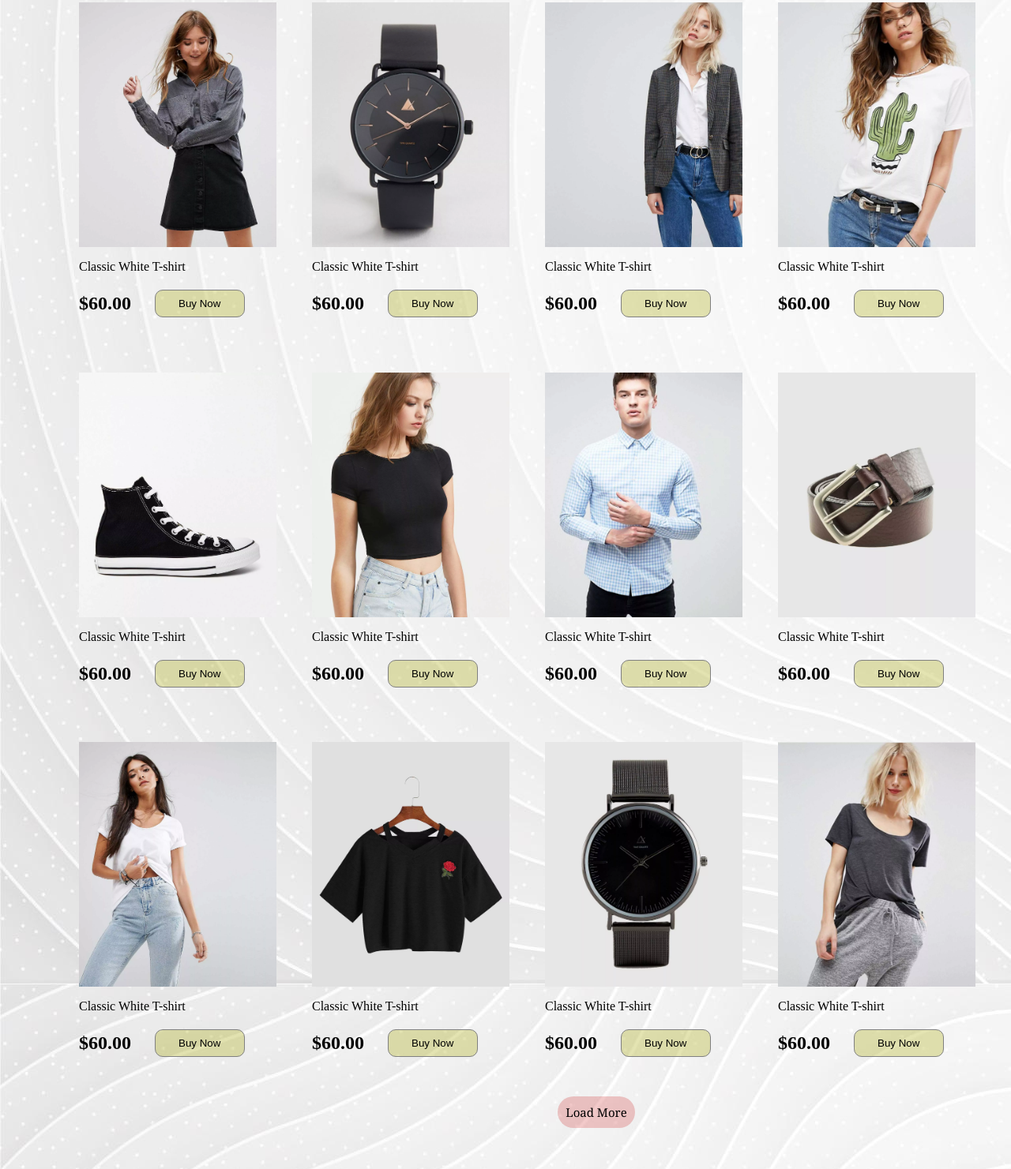
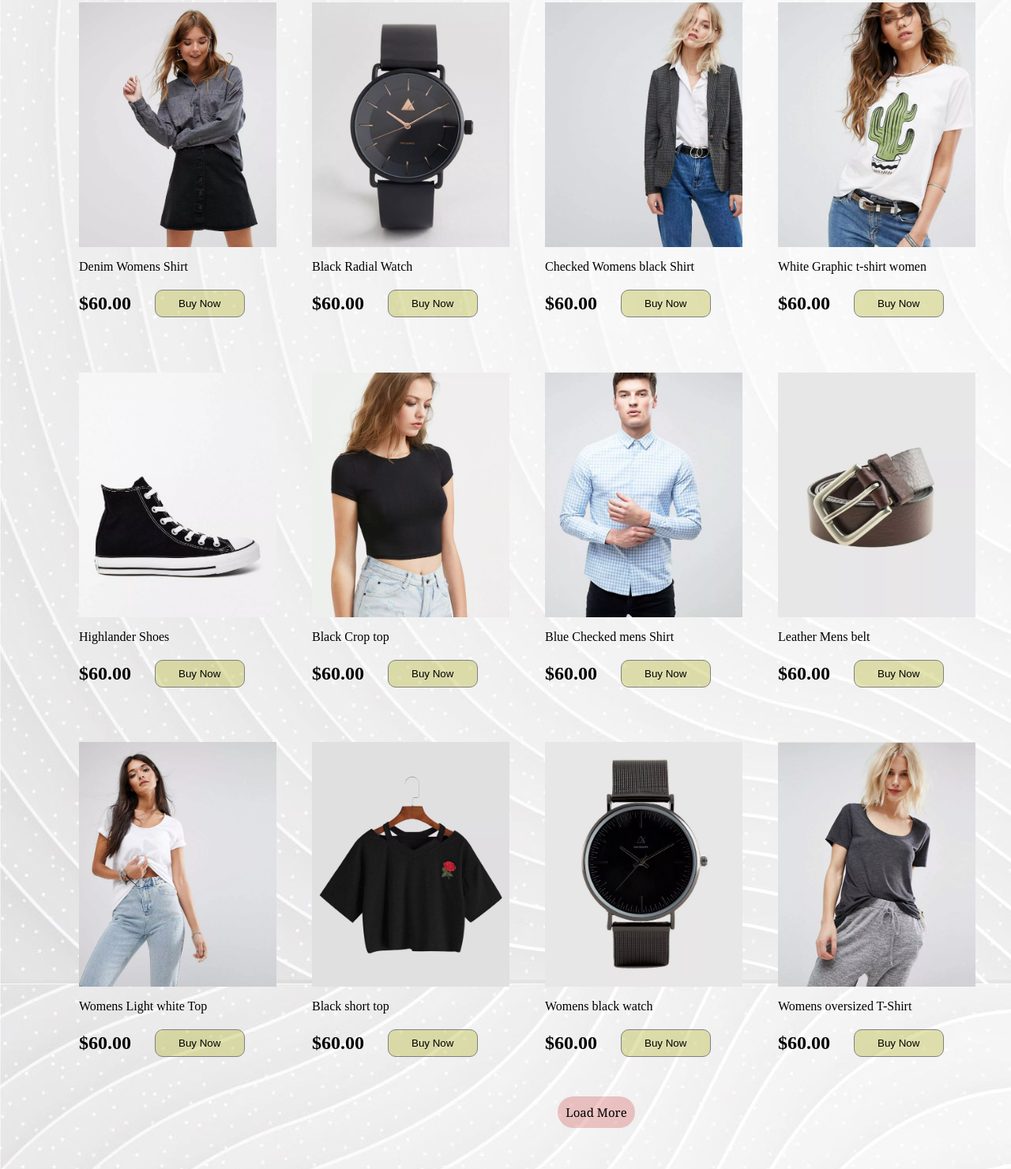
Before and after one commit to karthik-varun/Thistle-Clover, a plain HTML site: page shop.html in a window 1280 px wide. Shown: the part 754-2235 px from the top of the page at 79% size. Drawn offline with nearby package versions, Linux system fonts and the light colour scheme; a web font is replaced by a local one.

Commit message:
webiste completed

```diff
--- a/shop.html
+++ b/shop.html
@@ -63,22 +63,22 @@
     </div>
     <div>
         <div class="container">
-                <div class="fle"><div class="cont1"><img src="./Assets/img/product-01.jpg.webp" alt=""></div><div><p>Classic White T-shirt</p> <h2>$60.00 <button>Buy Now</button></h2> </div></div>
-                <div class="fle"><div class="cont1"><img src="./Assets/img/product-02.jpg.webp" alt=""></div><div><p>Classic White T-shirt</p> <h2>$60.00 <button>Buy Now</button></h2> </div></div>
-                <div class="fle"><div class="cont1"><img src="./Assets/img/product-03.jpg.webp" alt=""></div><div><p>Classic White T-shirt</p> <h2>$60.00 <button>Buy Now</button></h2> </div></div>
-                <div class="fle"><div class="cont1"><img src="./Assets/img/product-04.jpg.webp" alt=""></div><div><p>Classic White T-shirt</p> <h2>$60.00 <button>Buy Now</button></h2> </div></div>
-                <div class="fle"><div class="cont1"><img src="./Assets/img/product-05.jpg.webp" alt=""></div><div><p>Classic White T-shirt</p> <h2>$60.00 <button>Buy Now</button></h2> </div></div>
-                <div class="fle"><div class="cont1"><img src="./Assets/img/product-06.jpg.webp" alt=""></div><div><p>Classic White T-shirt</p> <h2>$60.00 <button>Buy Now</button></h2> </div></div>
-                <div class="fle"><div class="cont1"><img src="./Assets/img/product-07.jpg.webp" alt=""></div><div><p>Classic White T-shirt</p> <h2>$60.00 <button>Buy Now</button></h2> </div></div>
-                <div class="fle"><div class="cont1"><img src="./Assets/img/product-08.jpg.webp" alt=""></div><div><p>Classic White T-shirt</p> <h2>$60.00 <button>Buy Now</button></h2> </div></div>
-                <div class="fle"><div class="cont1"><img src="./Assets/img/product-09.jpg.webp" alt=""></div><div><p>Classic White T-shirt</p> <h2>$60.00 <button>Buy Now</button></h2> </div></div>
-                <div class="fle"><div class="cont1"><img src="./Assets/img/product-10.jpg.webp" alt=""></div><div><p>Classic White T-shirt</p> <h2>$60.00 <button>Buy Now</button></h2> </div></div>
-                <div class="fle"><div class="cont1"><img src="./Assets/img/product-11.jpg.webp" alt=""></div><div><p>Classic White T-shirt</p> <h2>$60.00 <button>Buy Now</button></h2> </div></div>
-                <div class="fle"><div class="cont1"><img src="./Assets/img/product-12.jpg.webp" alt=""></div><div><p>Classic White T-shirt</p> <h2>$60.00 <button>Buy Now</button></h2> </div></div>
-                <div class="fle"><div class="cont1"><img src="./Assets/img/product-13.jpg.webp" alt=""></div><div><p>Classic White T-shirt</p> <h2>$60.00 <button>Buy Now</button></h2> </div></div>
-                <div class="fle"><div class="cont1"><img src="./Assets/img/product-14.jpg.webp" alt=""></div><div><p>Classic White T-shirt</p> <h2>$60.00 <button>Buy Now</button></h2> </div></div>
-                <div class="fle"><div class="cont1"><img src="./Assets/img/product-15.jpg.webp" alt=""></div><div><p>Classic White T-shirt</p> <h2>$60.00 <button>Buy Now</button></h2> </div></div>
-                <div class="fle"><div class="cont1"><img src="./Assets/img/product-16.jpg.webp" alt=""></div><div><p>Classic White T-shirt</p> <h2>$60.00 <button>Buy Now</button></h2> </div></div>
+            <div class="fle"><div class="cont1"><img src="./Assets/img/product-01.jpg.webp" alt=""></div><div><p>Classic White T-shirt</p> <h2>$60.00 <button>Buy Now</button></h2> </div></div>
+            <div class="fle"><div class="cont1"><img src="./Assets/img/product-02.jpg.webp" alt=""></div><div><p>Womens White Shirt</p> <h2>$60.00 <button>Buy Now</button></h2> </div></div>
+            <div class="fle"><div class="cont1"><img src="./Assets/img/product-03.jpg.webp" alt=""></div><div><p>Mens Blue Shirt</p> <h2>$60.00 <button>Buy Now</button></h2> </div></div>
+            <div class="fle"><div class="cont1"><img src="./Assets/img/product-04.jpg.webp" alt=""></div><div><p>Womens Overcoat</p> <h2>$60.00 <button>Buy Now</button></h2> </div></div>
+            <div class="fle"><div class="cont1"><img src="./Assets/img/product-05.jpg.webp" alt=""></div><div><p>Denim Womens Shirt</p> <h2>$60.00 <button>Buy Now</button></h2> </div></div>
+            <div class="fle"><div class="cont1"><img src="./Assets/img/product-06.jpg.webp" alt=""></div><div><p>Black Radial Watch</p> <h2>$60.00 <button>Buy Now</button></h2> </div></div>
+            <div class="fle"><div class="cont1"><img src="./Assets/img/product-07.jpg.webp" alt=""></div><div><p>Checked Womens black Shirt</p> <h2>$60.00 <button>Buy Now</button></h2> </div></div>
+            <div class="fle"><div class="cont1"><img src="./Assets/img/product-08.jpg.webp" alt=""></div><div><p>White Graphic t-shirt women</p> <h2>$60.00 <button>Buy Now</button></h2> </div></div>
+            <div class="fle"><div class="cont1"><img src="./Assets/img/product-09.jpg.webp" alt=""></div><div><p>Highlander Shoes</p> <h2>$60.00 <button>Buy Now</button></h2> </div></div>
+            <div class="fle"><div class="cont1"><img src="./Assets/img/product-10.jpg.webp" alt=""></div><div><p>Black Crop top</p> <h2>$60.00 <button>Buy Now</button></h2> </div></div>
+            <div class="fle"><div class="cont1"><img src="./Assets/img/product-11.jpg.webp" alt=""></div><div><p>Blue Checked mens Shirt</p> <h2>$60.00 <button>Buy Now</button></h2> </div></div>
+            <div class="fle"><div class="cont1"><img src="./Assets/img/product-12.jpg.webp" alt=""></div><div><p>Leather Mens belt</p> <h2>$60.00 <button>Buy Now</button></h2> </div></div>
+            <div class="fle"><div class="cont1"><img src="./Assets/img/product-13.jpg.webp" alt=""></div><div><p>Womens Light white Top</p> <h2>$60.00 <button>Buy Now</button></h2> </div></div>
+            <div class="fle"><div class="cont1"><img src="./Assets/img/product-14.jpg.webp" alt=""></div><div><p>Black short top</p> <h2>$60.00 <button>Buy Now</button></h2> </div></div>
+            <div class="fle"><div class="cont1"><img src="./Assets/img/product-15.jpg.webp" alt=""></div><div><p>Womens black watch</p> <h2>$60.00 <button>Buy Now</button></h2> </div></div>
+            <div class="fle"><div class="cont1"><img src="./Assets/img/product-16.jpg.webp" alt=""></div><div><p>Womens oversized T-Shirt</p> <h2>$60.00 <button>Buy Now</button></h2> </div></div>
         </div>
     </div>
     <div class="endbt">
```
Also changed, not shown: index.html (+15 -15 lines).
